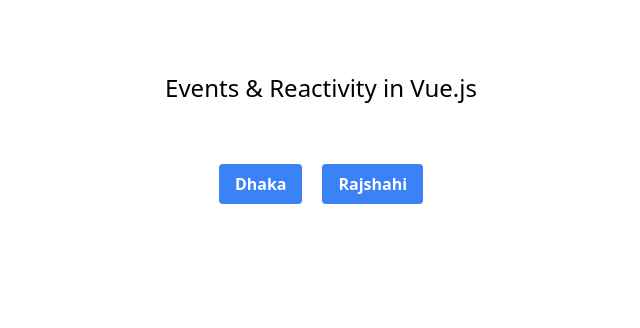
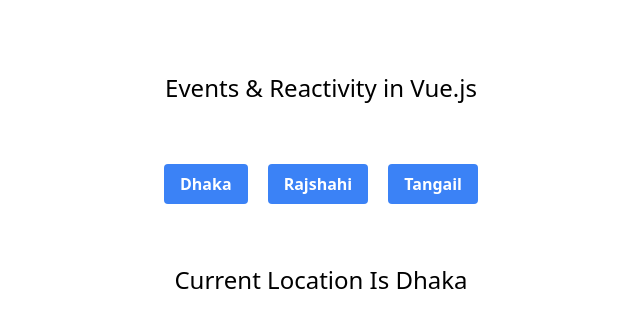
Before and after one commit to Hannan84/vue_projectone, a Vue app: page / in a window 1280 px wide. Shown: the top 328 px of the page, without its empty margins (319-959 px from the left). Built offline with nearby package versions, Linux system fonts and the light colour scheme.

Commit message:
intro event & reactivity

```diff
--- a/src/App.vue
+++ b/src/App.vue
@@ -1,4 +1,11 @@
-<script setup></script>
+<script setup>
+import { ref } from "vue";
+
+const location = ref("Dhaka");
+function getLocation(newLocation) {
+  location.value = newLocation;
+}
+</script>
 
 <template>
   <section class="container mx-auto flex flex-col items-center">
@@ -6,15 +13,26 @@
     <div class="container mx-auto flex space-x-5 justify-center m-5">
       <button
         class="bg-blue-500 hover:bg-blue-700 text-white font-bold py-2 px-4 rounded"
+        @click="getLocation('Dhaka')"
       >
         Dhaka
       </button>
       <button
         class="bg-blue-500 hover:bg-blue-700 text-white font-bold py-2 px-4 rounded"
+        @click="getLocation('Rajshahi')"
       >
         Rajshahi
       </button>
+      <button
+        class="bg-blue-500 hover:bg-blue-700 text-white font-bold py-2 px-4 rounded"
+        @click="getLocation('Tangail')"
+      >
+        Tangail
+      </button>
     </div>
+    <h2 class="text-center text-2xl py-10">
+      Current Location Is {{ location }}
+    </h2>
   </section>
 </template>
 
```
